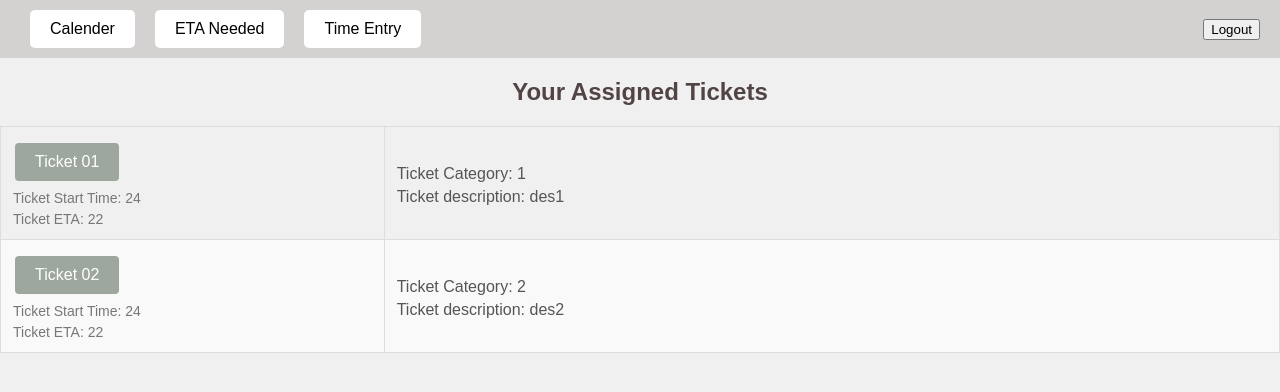
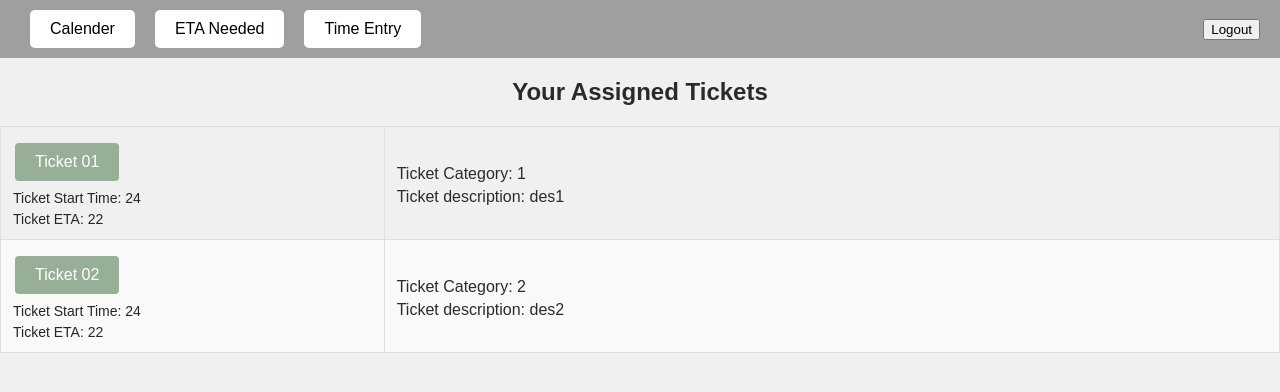
Before and after one commit to aidandoherty01/CEN3031-Project, a Flask app: page /ITstaffview/ in a window 1280 px wide. Shown: the top 392 px of the page. Run offline with Flask 3, Linux system fonts and the light colour scheme; some libraries are stand-ins or nearby versions.

Commit message:
color edit

```diff
--- a/templates/ITstaffview.html
+++ b/templates/ITstaffview.html
@@ -11,7 +11,7 @@
             margin: 0;
         }
         .header {
-            background-color: rgb(212, 209, 209);
+            background-color: #9da09d;
             padding: 10px 20px;
             display: flex;
             justify-content: space-between;
@@ -38,7 +38,7 @@
             font-size: 24px; /* Adjust as needed */
             font-weight: bold;
             margin-bottom: 20px;
-            color: #524444;
+            color: #2c2929;
             text-align: center; /* Center align the title */
         }
         table {
@@ -52,7 +52,7 @@
             padding: 12px;
             text-align: left;
             font-size: 16px; /* Adjust as needed */
-            color: #555;
+            color: #2c2b2b;
         }
         td.ticket-ID {
             width: 30%;
@@ -62,7 +62,7 @@
             font-size: 16px; /* Adjust as needed */
         }
         td.ticket-ID button {
-            background-color: #9da79d; /* Green */
+            background-color: #97ae97; /* Green */
             border: none;
             color: white;
             padding: 10px 20px;
@@ -77,7 +77,7 @@
         td.ticket-ID div {
             margin-top: 5px;
             font-size: 14px;
-            color: #777;
+            color: #272626;
         }
         td.descr div {
             margin-top: 5px;
```
